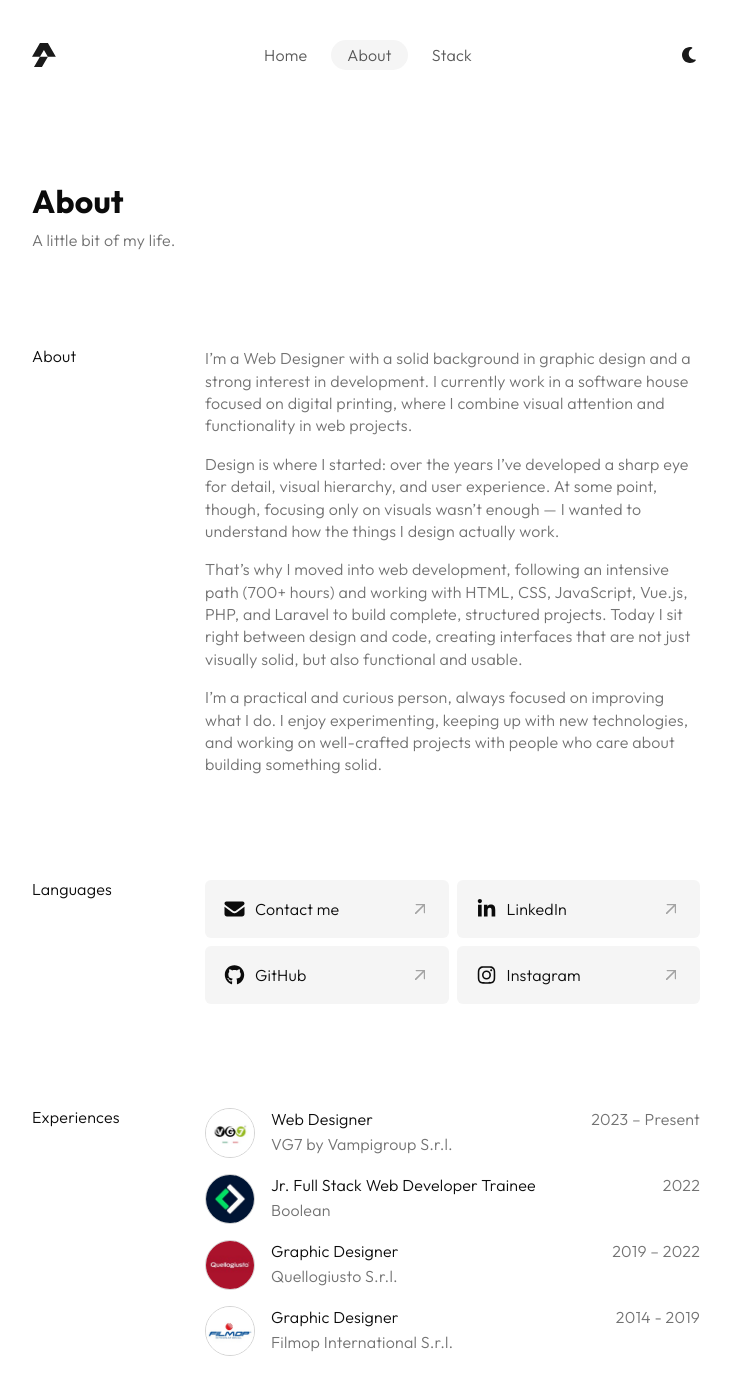
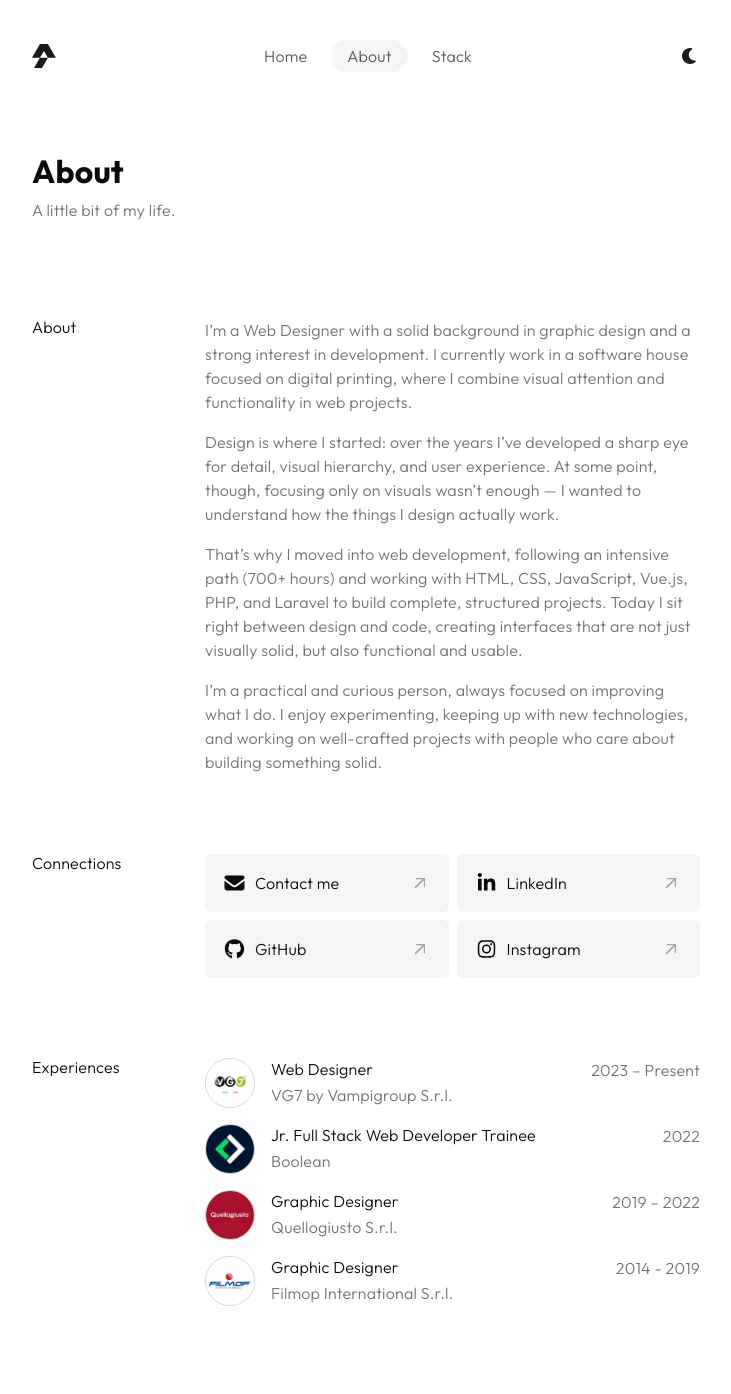
Before and after one commit to andrea-salvalaggio/portfolio, a Nuxt app: page /about in a window 1280 px wide. Shown: the top 1394 px of the page, without its empty margins (274-1005 px from the left). After the commit the page ends 1338 px from the top, so only its background shows below. Built offline with nearby package versions, Linux system fonts and the light colour scheme.

Commit message:
feat: update layout and spacing for various sections to enhance presentation and readability

```diff
--- a/app/assets/scss/_dark-mode.scss
+++ b/app/assets/scss/_dark-mode.scss
@@ -5,7 +5,7 @@ html.dark {
 
         a,
         p {
-            color: $gray-500;
+            color: $gray-400;
         }
 
         h1,
@@ -35,26 +35,10 @@ html.dark {
         filter: invert(1);
     }
 
-    .hero-section {
-        .hero-description {
-            color: $gray-500;
-        }
-
-        .hero-links {
-            .btn-link {
-                color: $light;
-                background-color: $gray-900;
-            }
-        }
-    }
-
-    .projects-section {
-        .card-title {
+    .hero-links {
+        .btn-link {
             color: $light;
-        }
-
-        .card-text {
-            color: $gray-500;
+            background-color: $gray-900;
         }
     }
 
--- a/app/assets/scss/_general.scss
+++ b/app/assets/scss/_general.scss
@@ -9,7 +9,7 @@
 
 body {
     height: 100vh;
-    line-height: $line-height-medium;
+    line-height: $line-height-base;
     font-weight: $font-weight-light;
     letter-spacing: .2px;
 
--- a/app/components/sections/AboutSections.vue
+++ b/app/components/sections/AboutSections.vue
@@ -1,7 +1,7 @@
 <template>
-    <div class="about-sections mt-5 p-3">
+    <div class="about-sections mt-4 mt-sm-5 p-3">
         <div class="container p-0">
-            <div class="row mb-4">
+            <div class="row">
                 <h2 class="h6 fw-light col-12 col-md-3 mb-4 mb-md-0">About</h2>
                 <div class="col-12 col-md-9">
                     <p>
--- a/app/components/sections/ConnectionsSection.vue
+++ b/app/components/sections/ConnectionsSection.vue
@@ -1,8 +1,8 @@
 <template>
-    <section class="connections-section mt-5 p-3">
+    <section class="connections-section mt-4 mt-sm-5 p-3">
         <div class="container p-0">
-            <div class="row mb-4">
-                <h2 class="h6 fw-light col-12 col-md-3 mb-4 mb-md-0">Languages</h2>
+            <div class="row">
+                <h2 class="h6 fw-light col-12 col-md-3 mb-4 mb-md-0">Connections</h2>
                 <div class="col-12 col-md-9">
                     <div class="row flex-wrap g-2">
                         <div class="col-12 col-md-6" v-for="connection in connections" :key="connection.id">
--- a/app/components/sections/ExperiencesSection.vue
+++ b/app/components/sections/ExperiencesSection.vue
@@ -1,7 +1,7 @@
 <template>
-    <section class="experiences-section mt-5 p-3">
+    <section class="experiences-section mt-4 mt-sm-5 p-3">
         <div class="container p-0">
-            <div class="row mb-4">
+            <div class="row">
                 <h2 class="h6 fw-light col-12 col-md-3 mb-4 mb-md-0">Experiences</h2>
                 <div class="col-12 col-md-9">
                     <div class="row">
--- a/app/components/sections/HeroSections.vue
+++ b/app/components/sections/HeroSections.vue
@@ -48,7 +48,6 @@ const profileImg = computed(() =>
 <style scoped lang="scss">
 @use '@/assets/scss/variables' as *;
 
-.hero-section {
 .hero-title {
     @media (max-width: 576px) {
         font-size: $font-size-big;
@@ -71,7 +70,7 @@ const profileImg = computed(() =>
         white-space: nowrap;
 
         .btn-icon {
-                margin-left: $spacer-2;
+            margin-left: $spacer-3;
             transform: scale(1.35);
         }
 
@@ -88,5 +87,4 @@ const profileImg = computed(() =>
         margin-bottom: $spacer;
     }
 }
-}
 </style>
--- a/app/pages/about.vue
+++ b/app/pages/about.vue
@@ -1,5 +1,5 @@
 <template>
-    <div class="about-title p-3">
+    <div class="about-title mt-5 mt-sm-8 p-3">
         <div class="row">
             <div class="col">
                 <h1 class="h2 fw-bold">About</h1>
@@ -17,9 +17,3 @@ useHead({
     title: 'About | Andrea Salvalaggio'
 })
 </script>
-
-<style scoped lang="scss">
-.about-title {
-    margin-top: $spacer-8;
-}
-</style>
--- a/app/pages/deliveboo.vue
+++ b/app/pages/deliveboo.vue
@@ -1,5 +1,5 @@
 <template>
-    <div class="projects-page p-3">
+    <div class="projects-page mt-5 mt-sm-8 p-3">
         <div class="container p-0">
             <div class="row">
                 <div class="col">
@@ -21,7 +21,7 @@
                     </p>
                 </div>
             </div>
-            <div class="projects-thumb">
+            <div class="projects-thumb mt-5 mt-sm-8">
                 <img src="/img/projects/deliveboo-1.png" alt="Deliveboo project desktop" class="img-fluid rounded-1 lazyload">
                 <img src="/img/projects/deliveboo-2.png" alt="Deliveboo project backoffice" class="img-fluid rounded-1 lazyload mt-2">
                 <img src="/img/projects/deliveboo-3.png" alt="Deliveboo project mobile" class="img-fluid rounded-1 lazyload mt-2">
@@ -52,7 +52,6 @@ const profileImg = computed(() =>
 
 <style lang="scss">
 .projects-page {
-    margin-top: $spacer-8;
 
     .img-profile {
         width: 50px;
@@ -60,8 +59,6 @@ const profileImg = computed(() =>
     }
 
     .projects-thumb {
-        margin-top: $spacer-8;
-
         img {
             background-color: $primary;
         }
```
Lines whose indentation alone changed are shown as unchanged.
